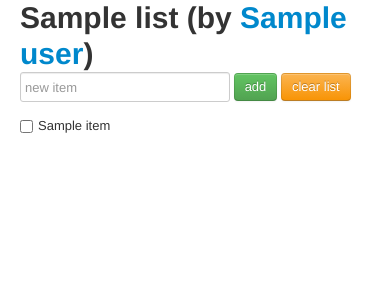
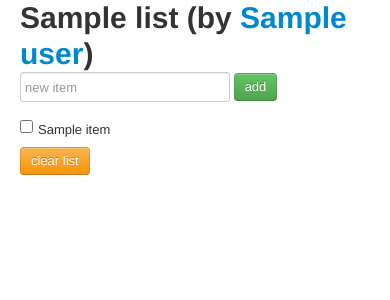
Before and after one commit to JamieHouston/writenow, a Django app: template lists/templates/list.html in a window 390 px wide. Shown: the top 300 px of the page. Run offline with Django 3.2, Linux system fonts and the light colour scheme; the template is opened without the code that fills it: most values are stand-ins (such as "Sample title", 1, 10 or a date in 2020); some libraries are stand-ins or nearby versions.

Commit message:
fixed mobile status

```diff
--- a/lists/templates/base.html
+++ b/lists/templates/base.html
@@ -7,6 +7,7 @@
 <link href="http://ajax.googleapis.com/ajax/libs/jqueryui/1.8/themes/mint-choc/jquery-ui.css" rel="stylesheet"/>
 <link href="{{ STATIC_URL }}css/bootstrap.min.css" rel="stylesheet"/>
 <link href="{{ STATIC_URL }}css/bootstrap-responsive.min.css" rel="stylesheet"/>
+<meta name="viewport" content="width=device-width, initial-scale=1, maximum-scale=1">
 <style>
 ul {
 	list-style: none;
--- a/lists/templates/list.html
+++ b/lists/templates/list.html
@@ -3,6 +3,7 @@
 {% block header %}
 <style>
 	#items {margin-top:10px;}
+	#items label{line-height:25px;}
 	input {height:30px;}
 </style>
 <script>
@@ -65,7 +66,6 @@ function updateStatus(){
 			<div class="form-inline">
 				<input type="text" placeholder="new item" id="new_item" name="new_item" class="input-large">
 				<input type="button" id="add_item" value="add" class="btn btn-success">
-				<input type="button" id="clear_list" value="clear list" class="btn btn-warning">
 			</div>
 		</div>
 		<div class="row-fluid">
@@ -80,4 +80,5 @@ function updateStatus(){
 				</div>
 			</div>
 		</div>
+		<div><input type="button" id="clear_list" value="clear list" class="btn btn-warning"></div>
 {% endblock %}
```
